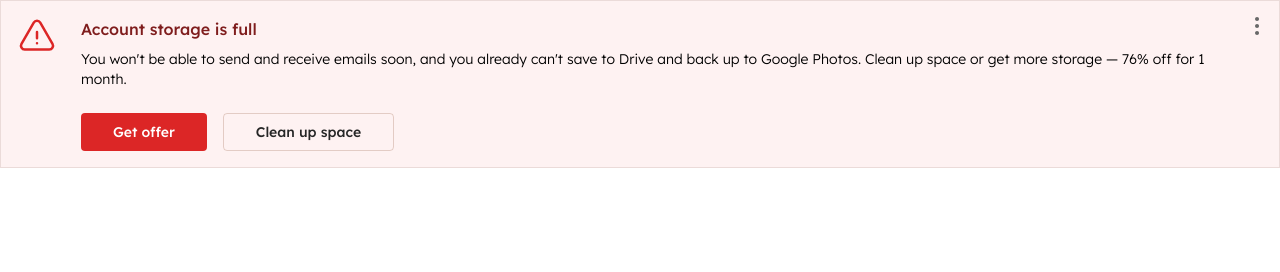
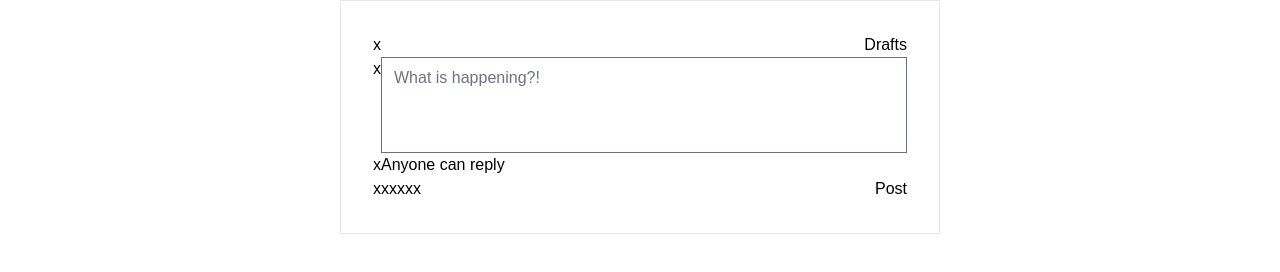
Before and after one commit to victorkimuyu/100-days-of-tailwind, a website: page index.html in a window 1280 px wide. Drawn offline with Linux system fonts and the light colour scheme.

Commit message:
Day 3 - New Tweet

```diff
--- a/index.html
+++ b/index.html
@@ -1,38 +1,38 @@
 <!doctype html>
-<html lang="en">
+<html lang='en'>
 <head>
-    <meta charset="UTF-8" />
-    <meta http-equiv="X-UA-Compatible" content="IE=edge" />
-    <meta name="viewport" content="width=device-width, initial-scale=1.0" />
+    <meta charset='UTF-8'>
+    <meta name='viewport'
+          content='width=device-width, user-scalable=no, initial-scale=1.0, maximum-scale=1.0, minimum-scale=1.0'>
+    <meta http-equiv='X-UA-Compatible' content='ie=edge'>
+    <link rel='stylesheet' href='static/css/app.css'>
     <title>Document</title>
-    <link rel="preconnect" href="https://fonts.googleapis.com" />
-    <link rel="preconnect" href="https://fonts.gstatic.com" crossorigin />
-    <link href="https://fonts.googleapis.com/css2?family=Lexend+Deca:wght@100..900&display=swap" rel="stylesheet" />
-    <link rel='stylesheet' href='static/css/app.css'>
 </head>
 <body>
-<div class="h-screen">
-    <div class="flex justify-center">
-        <div class="flex flex-col items-center gap-1 border border-amber-950 border-opacity-10 bg-red-50 p-4 text-center sm:flex-row sm:items-start sm:gap-6 sm:text-left">
-            <div>
-                <svg data-slot="icon" fill="none" stroke-width="1.5" stroke="currentColor" class="w-20 sm:w-10" viewBox="0 0 24 24" xmlns="http://www.w3.org/2000/svg" aria-hidden="true">
-                    <path stroke-linecap="round" stroke-linejoin="round" d="M12 9v3.75m-9.303 3.376c-.866 1.5.217 3.374 1.948 3.374h14.71c1.73 0 2.813-1.874 1.948-3.374L13.949 3.378c-.866-1.5-3.032-1.5-3.898 0L2.697 16.126ZM12 15.75h.007v.008H12v-.008Z" class="stroke-red-600"></path>
-                </svg>
+<div class='flex h-screen justify-center items-center'>
+    <div class='flex flex-col w-[600px] p-8 border border-neutral-300'>
+        <div class='flex justify-between'>
+            <div>x</div>
+            <div>Drafts</div>
+        </div>
+        <div class='flex'>
+            <div>x</div>
+            <textarea class='resize-none h-24 w-full rounded' placeholder='What is happening?!'></textarea>
+        </div>
+        <div class='flex'>
+            <div>x</div>
+            <div>Anyone can reply</div>
+        </div>
+        <div class='flex justify-between'>
+            <div class='flex'>
+                <div>x</div>
+                <div>x</div>
+                <div>x</div>
+                <div>x</div>
+                <div>x</div>
+                <div>x</div>
             </div>
-            <div class="flex flex-col">
-                <div class="font-medium text-red-900 mb-2">Account storage is full</div>
-                <div class="text-sm font-[300] leading-5 mb-6">You won't be able to send and receive emails soon, and you already can't save to Drive and back up to Google Photos. Clean up space or get more storage — 76% off for 1 month.</div>
-                <div class="flex w-full flex-col gap-4 text-sm font-medium sm:w-auto sm:flex-row">
-                    <button class="rounded bg-red-600 px-8 py-2 text-white" type="button">Get offer</button>
-                    <button class="rounded border border-amber-900 border-opacity-20 px-8 py-2 text-neutral-800" type="button">Clean up space</button>
-                    <a href="" class="block text-neutral-600 sm:hidden">Learn more</a>
-                </div>
-            </div>
-            <svg class="relative right-0 top-0 hidden sm:block" width="12" height="18" viewBox="0 0 5 18" fill="none" xmlns="http://www.w3.org/2000/svg">
-                <path d="M2.66666 11C3.77123 11 4.66666 10.1046 4.66666 9C4.66666 7.89543 3.77123 7 2.66666 7C1.56209 7 0.666664 7.89543 0.666664 9C0.666664 10.1046 1.56209 11 2.66666 11Z" fill="#686868" />
-                <path d="M2.66666 4C3.77123 4 4.66666 3.10457 4.66666 2C4.66666 0.89543 3.77123 0 2.66666 0C1.56209 0 0.666664 0.89543 0.666664 2C0.666664 3.10457 1.56209 4 2.66666 4Z" fill="#686868" />
-                <path d="M2.66666 18C3.77123 18 4.66666 17.1046 4.66666 16C4.66666 14.8954 3.77123 14 2.66666 14C1.56209 14 0.666664 14.8954 0.666664 16C0.666664 17.1046 1.56209 18 2.66666 18Z" fill="#686868" />
-            </svg>
+            <button class='justify-self-end'>Post</button>
         </div>
     </div>
 </div>
```
Also changed, not shown: static/css/app.css, static/icons/headless-ui.svg (added), static/icons/tailwind-css.svg (added).
